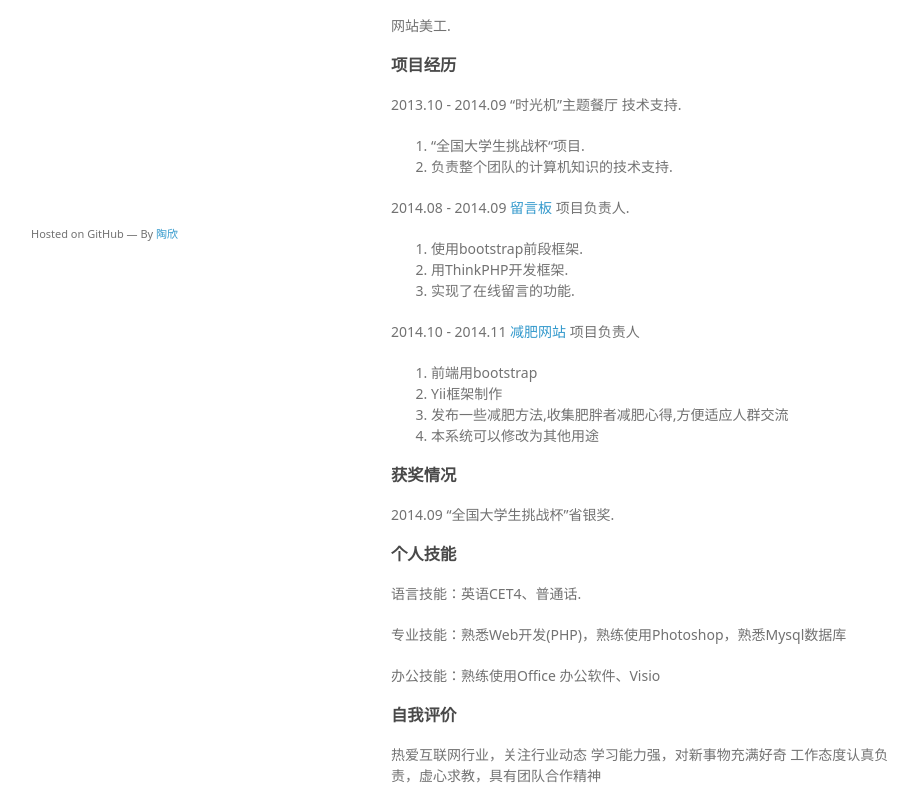
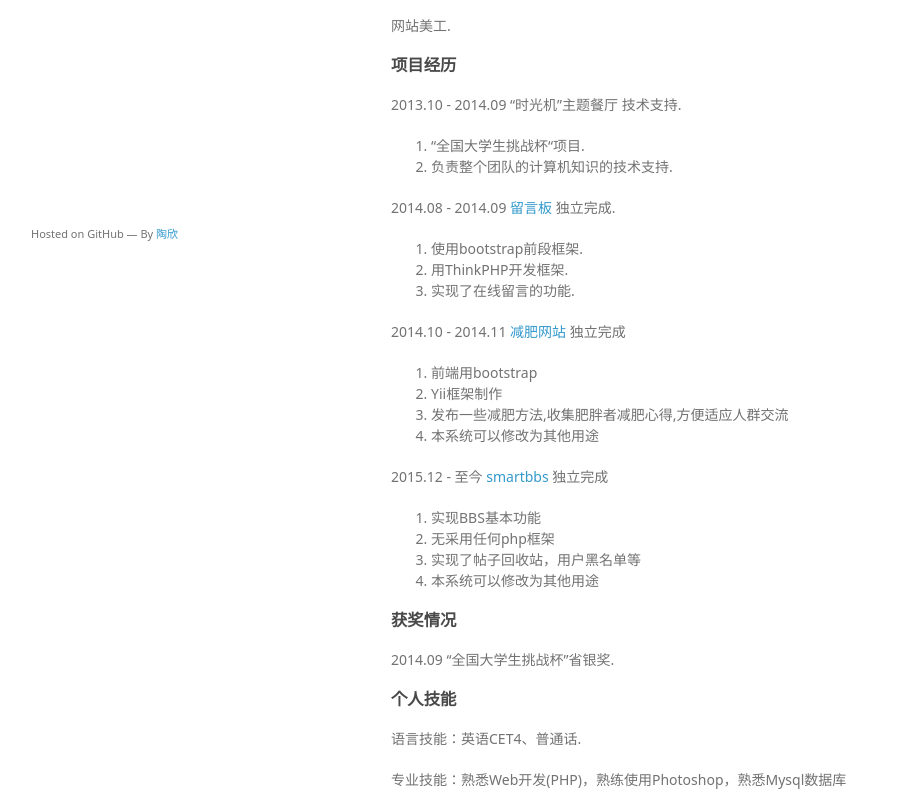
Before and after one commit to TauShin/taushin.github.io, a plain HTML site: page index.html in a window 1280 px wide. Shown: the part 487-1278 px from the top of the page, without its empty margins (179-1096 px from the left). Drawn offline with Linux system fonts and the light colour scheme; a web font is replaced by a local one.

Commit message:
Update index.html

```diff
--- a/index.html
+++ b/index.html
@@ -134,17 +134,24 @@
                 <li>负责整个团队的计算机知识的技术支持.</li>
 
             </ol>
-            <p>2014.08 - 2014.09 <a href="http://tabletrom.sinaapp.com/" target="_blank" title="点击浏览">留言板</a> 项目负责人.</p>
+            <p>2014.08 - 2014.09 <a href="http://tabletrom.sinaapp.com/" target="_blank" title="点击浏览">留言板</a> 独立完成.</p>
             <ol>
                 <li>使用bootstrap前段框架.</li>
                 <li>用ThinkPHP开发框架.</li>
                 <li>实现了在线留言的功能.</li>
             </ol>
-            <p>2014.10 - 2014.11 <a href="http://pan.baidu.com/s/1ntiZPZr" title="源码下载" target="_blank">减肥网站 </a> 项目负责人</p>
+            <p>2014.10 - 2014.11 <a href="http://pan.baidu.com/s/1ntiZPZr" title="源码下载" target="_blank">减肥网站 </a> 独立完成</p>
             <ol>
                 <li>前端用bootstrap</li>
                 <li>Yii框架制作</li>
                 <li>发布一些减肥方法,收集肥胖者减肥心得,方便适应人群交流</li>
+                <li>本系统可以修改为其他用途</li>
+            </ol>
+			<p>2015.12 - 至今 <a href="forum.sinaapp.com" title="点击访问" target="_blank">smartbbs </a> 独立完成</p>
+			<ol>
+                <li>实现BBS基本功能</li>
+                <li>无采用任何php框架</li>
+                <li>实现了帖子回收站，用户黑名单等</li>
                 <li>本系统可以修改为其他用途</li>
             </ol>
             <h3><b>获奖情况</b></h3>
```
